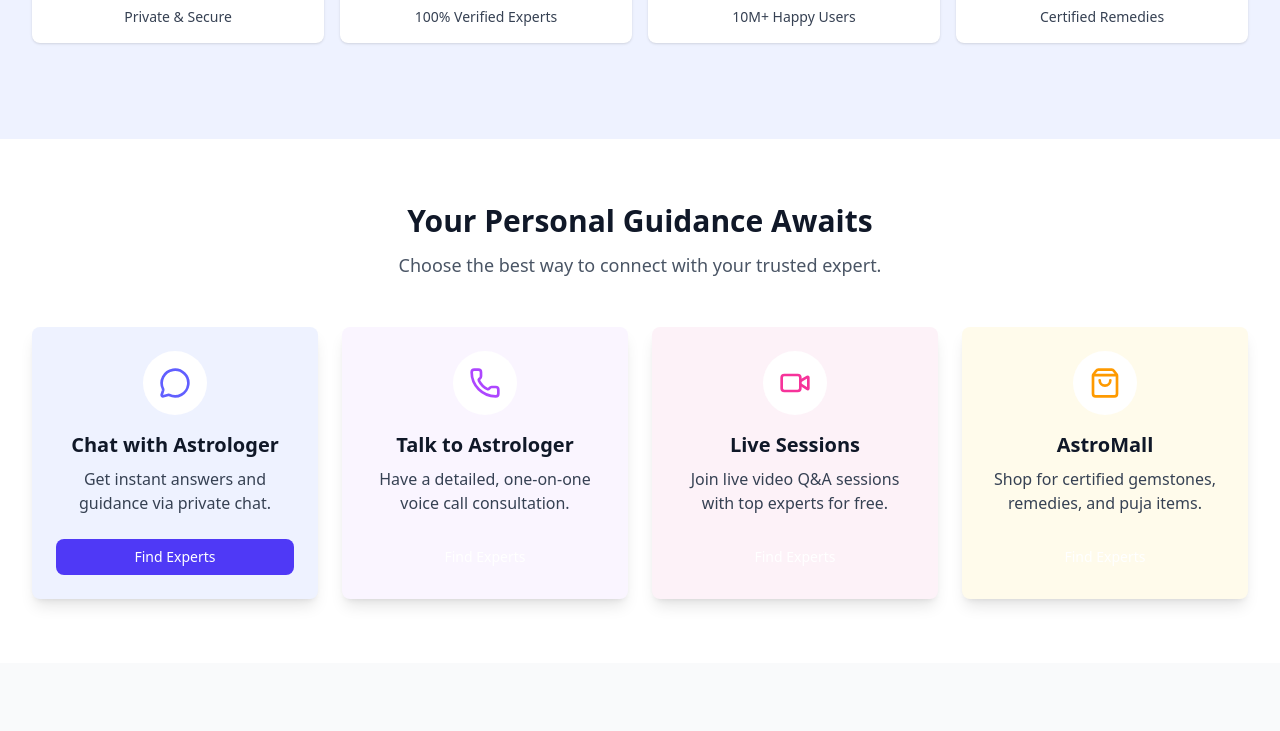
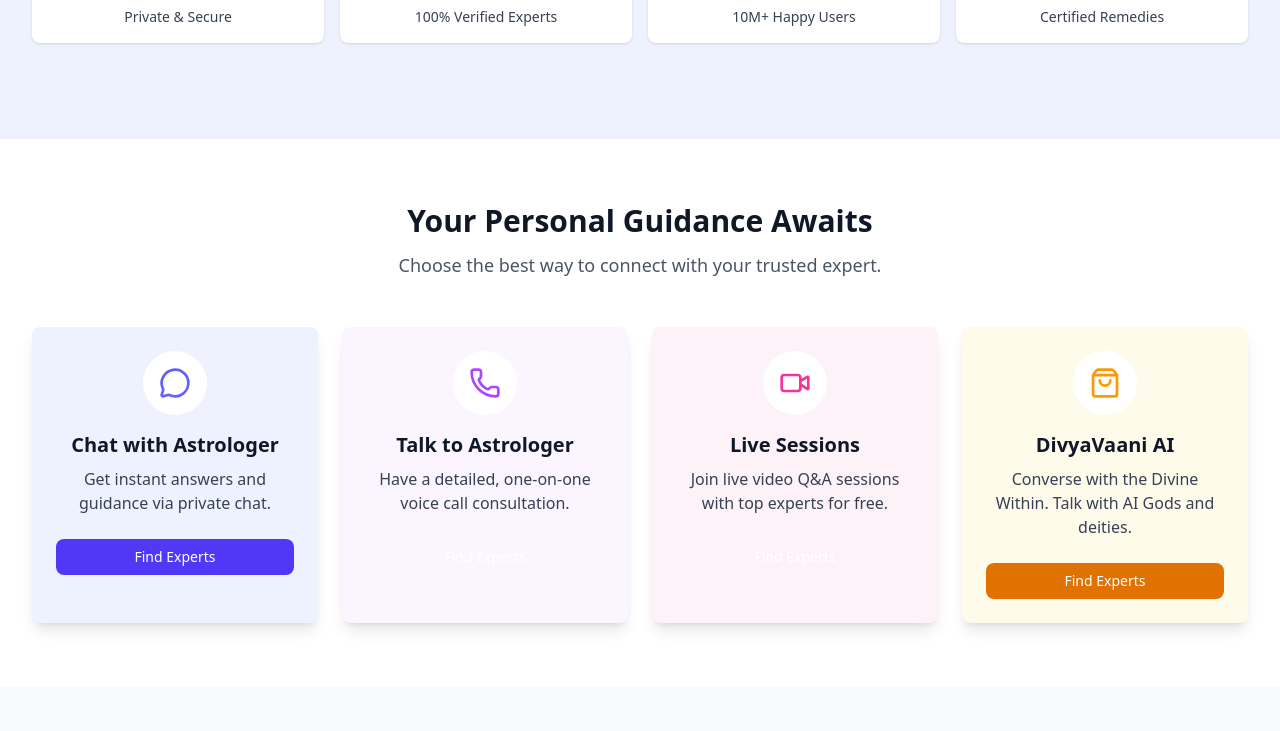
Before and after one commit to coderj001/AstraSakhi, a React (Vite) app: page / in a window 1280 px wide. Shown: the part 531-1262 px from the top of the page. Built offline with nearby package versions, Linux system fonts and the light colour scheme.

Commit message:
feat: add devines chant

```diff
--- a/src/App.jsx
+++ b/src/App.jsx
@@ -15,6 +15,7 @@
 import Compatibility from './pages/Compatibility'
 import CompatibilityResult from './pages/CompatibilityResult'
 import ChatPage from './pages/ChatPage.jsx'
+import DivyaVaaniAIChat from './pages/DivyaVaaniAIChat'
 import ScrollToTop from './components/ScrollToTop'
 
 import { IntlProvider } from 'react-intl'
@@ -65,6 +66,7 @@
             element={<CompatibilityResult />}
           />
           <Route path='/chat/:id' element={<ChatPage />} />
+          <Route path='/divyavaani-ai-chat' element={<DivyaVaaniAIChat />} />
         </Routes>
         {showHeaderFooter && <Footer />}
       </div>
--- a/src/components/HeroSection.jsx
+++ b/src/components/HeroSection.jsx
@@ -1,5 +1,6 @@
 import React from 'react'
 import { ShieldCheck, Lock, Heart, ShoppingBag, ArrowRight } from './icons'
+import { Link } from 'react-router-dom'
 
 /**
  * Hero Section
@@ -20,10 +21,13 @@
           us.
         </p>
         <div className='mt-8 flex justify-center space-x-4'>
-          <button className='inline-flex items-center justify-center px-8 py-3 text-base font-medium text-white bg-indigo-600 border border-transparent rounded-lg shadow-sm hover:bg-indigo-700'>
+          <Link
+            to='/chat-with-astrologer'
+            className='inline-flex items-center justify-center px-8 py-3 text-base font-medium text-white bg-indigo-600 border border-transparent rounded-lg shadow-sm hover:bg-indigo-700'
+          >
             Start Your First Chat
             <ArrowRight className='w-5 h-5 ml-2' />
-          </button>
+          </Link>
         </div>
         <div className='mt-12 grid grid-cols-2 md:grid-cols-4 gap-4 text-center'>
           <div className='bg-white p-4 rounded-lg shadow-sm'>
--- a/src/components/Services.jsx
+++ b/src/components/Services.jsx
@@ -1,5 +1,6 @@
 import React from 'react'
 import { services } from '../data/services'
+import { Link } from 'react-router-dom'
 
 /**
  * Services Section
@@ -34,11 +35,17 @@
               <p className='mt-2 text-base text-gray-700'>
                 {service.description}
               </p>
-              <button
+              <Link
+                to={
+                  service.name === 'DivyaVaani AI'
+                    ? '/divyavaani-ai-chat'
+                    : 'chat-with-astrologer'
+                }
                 className={`mt-6 w-full px-4 py-2 text-sm font-medium text-white ${service.color.replace('text', 'bg').replace('-500', '-600')} rounded-lg hover:${service.color.replace('text', 'bg').replace('-500', '-700')}`}
+                chat-with-astrologer
               >
                 Find Experts
-              </button>
+              </Link>
             </div>
           ))}
         </div>
--- /dev/null
+++ b/src/data/dinines.js
@@ -0,0 +1,131 @@
+export const divineEntities = [
+  {
+    id: 1,
+    name: 'Krishna',
+    image: 'https://static.photos/people/200x200/135',
+    description:
+      'The embodiment of love, wisdom, and playfulness. Known for his teachings in the Bhagavad Gita and the art of balancing life with dharma and joy.',
+    chats: [
+      'Teach me about detachment and duty.',
+      'How can I find peace in chaos?',
+      'Explain the essence of the Gita in simple words.',
+      'What does true love mean, Krishna?',
+    ],
+  },
+  {
+    id: 2,
+    name: 'Shiva',
+    image: 'https://static.photos/people/200x200/132',
+    description:
+      'The destroyer and transformer, symbolizing meditation, rebirth, and consciousness beyond illusion.',
+    chats: [
+      'What is the meaning of destruction and creation?',
+      'How can I master my inner stillness?',
+      'Teach me about letting go.',
+      'What is the power of meditation, Lord Shiva?',
+    ],
+  },
+  {
+    id: 3,
+    name: 'Vishnu',
+    image: 'https://static.photos/people/200x200/133',
+    description:
+      'The preserver of the universe, known for his incarnations like Rama and Krishna, protecting cosmic balance.',
+    chats: [
+      'What is the role of compassion in dharma?',
+      'How do you maintain balance in the universe?',
+      'Why do avatars descend to Earth?',
+      'Teach me the way of preservation and patience.',
+    ],
+  },
+  {
+    id: 4,
+    name: 'Lakshmi',
+    image: 'https://static.photos/people/200x200/134',
+    description:
+      'Goddess of wealth, fortune, and prosperity — both material and spiritual.',
+    chats: [
+      'How can I attract abundance with humility?',
+      'What is the difference between wealth and wisdom?',
+      'Teach me gratitude in prosperity.',
+      'How do you bless with true wealth, Devi?',
+    ],
+  },
+  {
+    id: 5,
+    name: 'Saraswati',
+    image: 'https://static.photos/people/200x200/135',
+    description:
+      'Goddess of knowledge, music, and wisdom — the embodiment of creative intelligence.',
+    chats: [
+      'How can I improve focus and learning?',
+      'Teach me the path of true knowledge.',
+      'What is the power of words and music?',
+      'How do I find wisdom in silence?',
+    ],
+  },
+  {
+    id: 6,
+    name: 'Ganesha',
+    image: 'https://static.photos/people/200x200/136',
+    description: 'Remover of obstacles and patron of intellect and beginnings.',
+    chats: [
+      'How can I overcome self-doubt?',
+      'Teach me to start new journeys with clarity.',
+      'Why are obstacles important for growth?',
+      'How do I remove inner barriers, Ganesha?',
+    ],
+  },
+  {
+    id: 7,
+    name: 'Hanuman',
+    image: 'https://static.photos/people/200x200/137',
+    description:
+      'Symbol of devotion, strength, and selfless service — the ultimate bhakta of Lord Rama.',
+    chats: [
+      'Teach me true devotion and loyalty.',
+      'How can I stay fearless in adversity?',
+      'What does service without ego mean?',
+      'How do you balance power with humility?',
+    ],
+  },
+  {
+    id: 8,
+    name: 'Rama',
+    image: 'https://static.photos/people/200x200/138',
+    description:
+      'The ideal king and human incarnation of Vishnu, representing truth, dharma, and righteousness.',
+    chats: [
+      'How can I stay righteous when life tests me?',
+      'What does true leadership mean?',
+      'Teach me to live by principles without pride.',
+      'How did you balance duty and compassion?',
+    ],
+  },
+  {
+    id: 9,
+    name: 'Durga',
+    image: 'https://static.photos/people/200x200/139',
+    description:
+      'The fierce and protective goddess, representing feminine power (Shakti) and victory over evil.',
+    chats: [
+      'Teach me inner strength and courage.',
+      'How can I overcome negativity within?',
+      'What does divine feminine power mean?',
+      'How do you destroy fear, Devi Durga?',
+    ],
+  },
+  {
+    id: 10,
+    name: 'Buddha',
+    image: 'https://static.photos/people/200x200/130',
+    description:
+      'The enlightened one who discovered the path to liberation through mindfulness and compassion.',
+    chats: [
+      'What is the true path to enlightenment?',
+      'How do I end my suffering?',
+      'Teach me the art of mindfulness.',
+      'Why is compassion essential for peace?',
+    ],
+  },
+]
--- a/src/data/services.js
+++ b/src/data/services.js
@@ -23,9 +23,10 @@
     bg: 'bg-pink-50',
   },
   {
-    name: 'AstroMall',
+    name: 'DivyaVaani AI',
     icon: ShoppingBag,
-    description: 'Shop for certified gemstones, remedies, and puja items.',
+    description:
+      'Converse with the Divine Within. Talk with AI Gods and deities.',
     color: 'text-amber-500',
     bg: 'bg-amber-50',
   },
--- a/src/pages/CompatibilityResult.jsx
+++ b/src/pages/CompatibilityResult.jsx
@@ -1,5 +1,5 @@
 import React from 'react'
-import { useSearchParams } from 'react-router-dom'
+import { useSearchParams, useNavigate } from 'react-router-dom'
 import { zodiacSigns } from '../data/signs'
 
 const CompatibilityProgressBar = ({ category, percentage }) => (
@@ -19,6 +19,7 @@
 
 export default function CompatibilityResult() {
   const [searchParams] = useSearchParams()
+  const navigate = useNavigate()
   const yourSign = searchParams.get('yourSign')
   const partnerSign = searchParams.get('partnerSign')
 
@@ -98,6 +99,14 @@
             percentage={compatibilityData.trust}
           />
         </div>
+        <div className='text-center mt-8'>
+          <button
+            onClick={() => navigate('/compatibility')}
+            className='bg-indigo-600 text-white px-6 py-3 rounded-lg shadow-lg hover:bg-indigo-700 transition duration-300 ease-in-out'
+          >
+            Check New Compatibility
+          </button>
+        </div>
       </div>
     </div>
   )
--- /dev/null
+++ b/src/pages/DivyaVaaniAIChat.jsx
@@ -0,0 +1,50 @@
+import React from 'react'
+import { divineEntities } from '../data/dinines'
+import { Link } from 'react-router-dom'
+
+/**
+ * DivyaVaani AI Chat Page
+ * Displays a list of divine entities for users to converse with.
+ */
+export default function DivyaVaaniAIChat() {
+  return (
+    <section className='py-16 bg-white'>
+      <div className='container mx-auto px-4 sm:px-6 lg:px-8'>
+        <div className='text-center'>
+          <h2 className='text-3xl font-extrabold text-gray-900'>
+            Converse with the Divine Within
+          </h2>
+          <p className='mt-3 text-lg text-gray-600'>
+            Choose a divine entity to start your spiritual conversation.
+          </p>
+        </div>
+        <div className='mt-12 grid grid-cols-1 md:grid-cols-2 lg:grid-cols-3 gap-6'>
+          {divineEntities.map((entity) => (
+            <div
+              key={entity.id}
+              className='p-6 rounded-lg shadow-lg bg-amber-50 flex flex-col items-center text-center'
+            >
+              <img
+                src={entity.image}
+                alt={entity.name}
+                className='h-24 w-24 rounded-full object-cover'
+              />
+              <h3 className='mt-4 text-xl font-semibold text-gray-900'>
+                {entity.name}
+              </h3>
+              <p className='mt-2 text-base text-gray-700'>
+                {entity.description}
+              </p>
+              <Link
+                to={`/chat/${entity.id}`}
+                className='mt-6 w-full px-4 py-2 text-sm font-medium text-white bg-amber-600 rounded-lg hover:bg-amber-700'
+              >
+                Chat with {entity.name}
+              </Link>
+            </div>
+          ))}
+        </div>
+      </div>
+    </section>
+  )
+}
```
Also changed, not shown: 1 other file (tests, documents, lock files or other folders).
